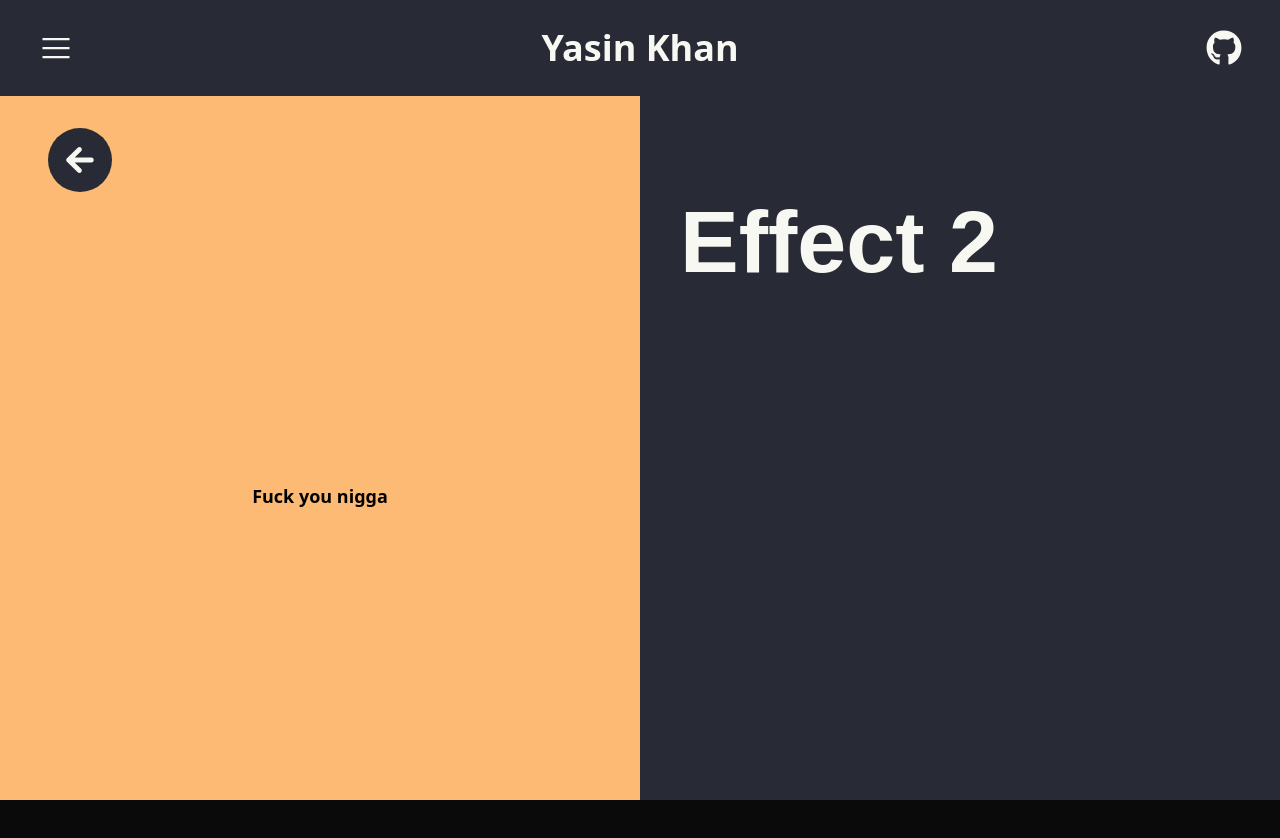
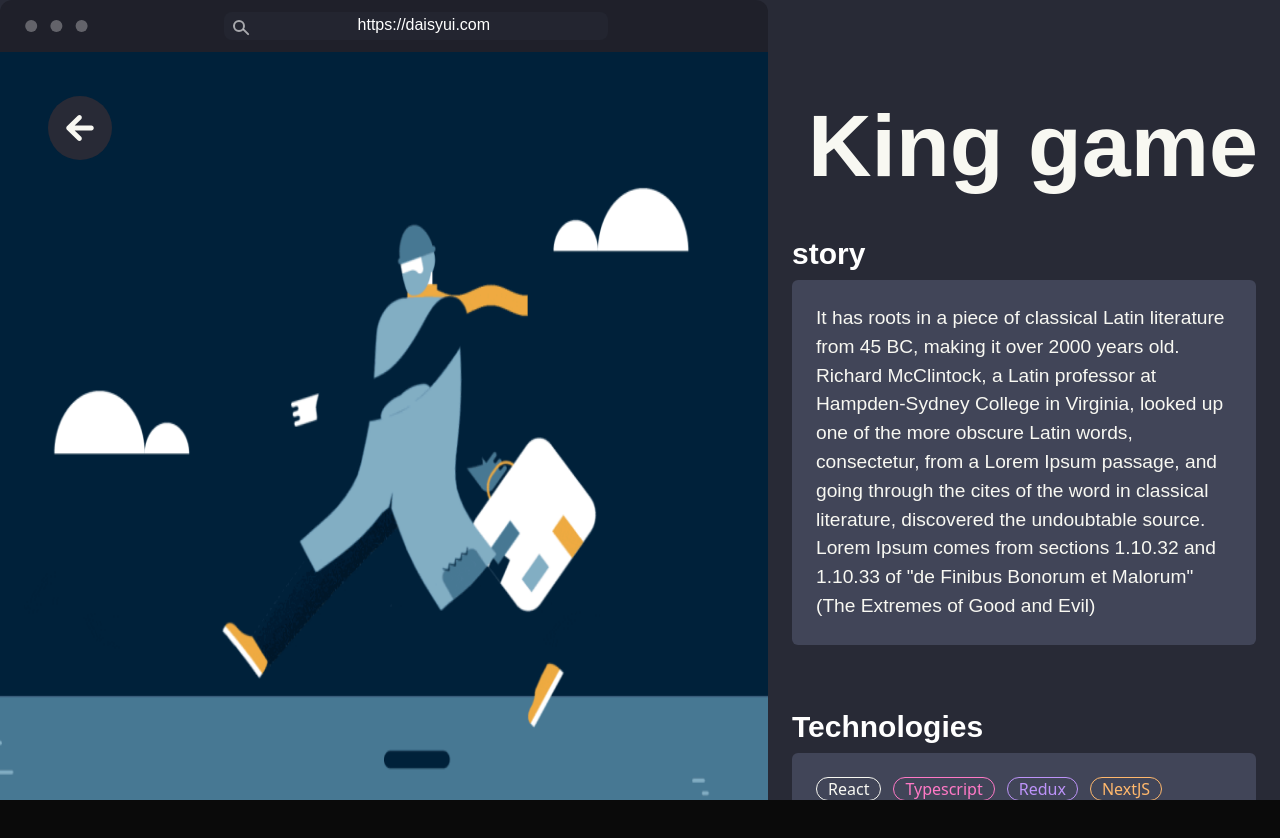
Before and after one commit to Wild-Hound/portfolio, a Next.js app: page /projects/1 in a window 1280 px wide. Shown: the top 838 px of the page. After the commit the page ends 800 px from the top, so only its background shows below. Built offline with nearby package versions, Linux system fonts and the light colour scheme; a web font is replaced by a local one.

Commit message:
project page created

```diff
--- a/src/app/projects/[id]/page.tsx
+++ b/src/app/projects/[id]/page.tsx
@@ -1,13 +1,17 @@
 "use client";
 
-import TopBar from "@/components/TopBar";
 import React from "react";
 import { IoMdArrowRoundBack } from "react-icons/io";
-import { useRouter } from "next/navigation";
+import { useRouter, usePathname } from "next/navigation";
 import { animatePageOut } from "@/lib/animations/pageTransation";
+import Image from "next/image";
+import SectionBox from "@/components/SectionBox";
+import { FaGlobe } from "react-icons/fa";
+import { FaGithub } from "react-icons/fa";
 
 const page = () => {
   const router = useRouter();
+  const pathname = usePathname();
 
   const handleClick = () => {
     animatePageOut(() => router.back());
@@ -15,20 +19,71 @@ const page = () => {
 
   return (
     <div>
-      <TopBar />
-      <div className="flex flex-row">
+      <div className="flex flex-row ">
         <div
-          className="fixed bg-base-100 rounded-full cursor-pointer p-3 top-32 left-12"
+          className="fixed bg-base-100 rounded-full cursor-pointer p-3 top-24 left-12 z-10"
           onClick={handleClick}
         >
           <IoMdArrowRoundBack className="text-[2.5rem]" />
         </div>
-        <div className="min-h-svh w-1/2 bg-orange-300 flex justify-center items-center text-center text-black text-lg font-bold">
-          Fuck you nigga
+        <div className="min-h-svh w-2/3 flex justify-center items-center text-center text-black text-lg font-bold relative">
+          <div className="mockup-browser bg-base-300 w-full h-full rounded-none rounded-t-xl">
+            <div className="mockup-browser-toolbar text-white">
+              <div className="input cursor-pointer font-parah font-normal">
+                https://daisyui.com
+              </div>
+            </div>
+            <div className="flex justify-center px-4 py-16 bg-base-200 relative h-full">
+              <Image
+                src="/fausto-montanari4.gif"
+                layout="fill"
+                objectFit="fill"
+                alt="Picture of the author"
+              />
+            </div>
+          </div>
         </div>
-        <div className="w-1/2">
+        <div className="w-1/3 min-w-[32rem] h-[100vh] overflow-y-scroll">
           <div className="font-secondary font-semibold text-[5.5rem] mt-20 ml-10">
-            Effect 2
+            King game
+          </div>
+
+          <div className="grid gap-4 mt-auto">
+            <SectionBox title="story">
+              <div className="font-parah text-[1.2rem]">
+                It has roots in a piece of classical Latin literature from 45
+                BC, making it over 2000 years old. Richard McClintock, a Latin
+                professor at Hampden-Sydney College in Virginia, looked up one
+                of the more obscure Latin words, consectetur, from a Lorem Ipsum
+                passage, and going through the cites of the word in classical
+                literature, discovered the undoubtable source. Lorem Ipsum comes
+                from sections 1.10.32 and 1.10.33 of "de Finibus Bonorum et
+                Malorum" (The Extremes of Good and Evil)
+              </div>
+            </SectionBox>
+
+            <SectionBox title="Technologies">
+              <div className="badge badge-lg badge-outline">React</div>
+              <div className="badge badge-lg badge-primary badge-outline">
+                Typescript
+              </div>
+              <div className="badge badge-lg badge-secondary badge-outline">
+                Redux
+              </div>
+              <div className="badge badge-lg badge-accent badge-outline">
+                NextJS
+              </div>
+            </SectionBox>
+            <SectionBox title="Links">
+              <button className="btn w-[7rem]">
+                Live
+                <FaGlobe className="ml-2 text-xl" />
+              </button>
+              <button className="btn w-[8rem]">
+                Github
+                <FaGithub className="ml-2 text-xl" />
+              </button>
+            </SectionBox>
           </div>
         </div>
       </div>
--- a/src/app/template.tsx
+++ b/src/app/template.tsx
@@ -23,19 +23,19 @@ const template: React.FC<Props> = ({ children }) => {
     <div>
       <div
         id="banner-1"
-        className="min-h-screen bg-neutral-950 z-10 fixed top-0 left-0 w-1/4"
+        className="min-h-screen bg-neutral-950 fixed top-0 left-0 w-1/4 z-20"
       />
       <div
         id="banner-2"
-        className="min-h-screen bg-neutral-950 z-10 fixed top-0 left-1/4 w-1/4"
+        className="min-h-screen bg-neutral-950 fixed top-0 left-1/4 w-1/4 z-20"
       />
       <div
         id="banner-3"
-        className="min-h-screen bg-neutral-950 z-10 fixed top-0 left-2/4 w-1/4"
+        className="min-h-screen bg-neutral-950 fixed top-0 left-2/4 w-1/4 z-20"
       />
       <div
         id="banner-4"
-        className="min-h-screen bg-neutral-950 z-10 fixed top-0 left-3/4 w-1/4"
+        className="min-h-screen bg-neutral-950 fixed top-0 left-3/4 w-1/4 z-20"
       />
 
       {children}
--- /dev/null
+++ b/src/components/SectionBox.tsx
@@ -0,0 +1,19 @@
+import React from "react";
+
+interface Props {
+  children: React.ReactNode;
+  title: string;
+}
+
+const SectionBox: React.FC<Props> = ({ children, title }) => {
+  return (
+    <div className="m-6">
+      <div className="font-secondary text-3xl font-bold text-white mb-2">
+        {title}
+      </div>
+      <div className="bg-neutral p-6  rounded-md flex gap-3">{children}</div>
+    </div>
+  );
+};
+
+export default SectionBox;
```
Also changed, not shown: public/fausto-montanari4.gif (added).
